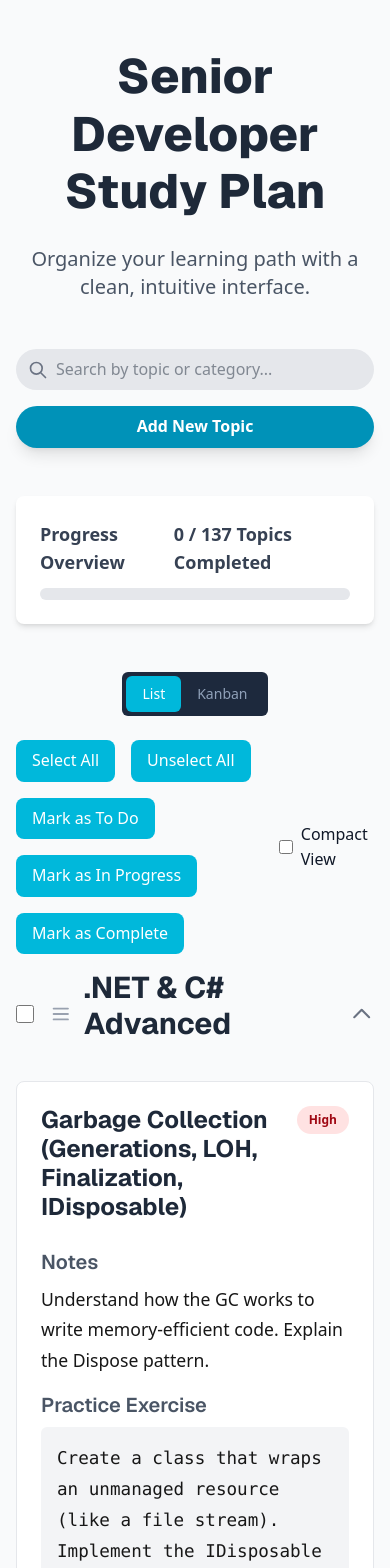
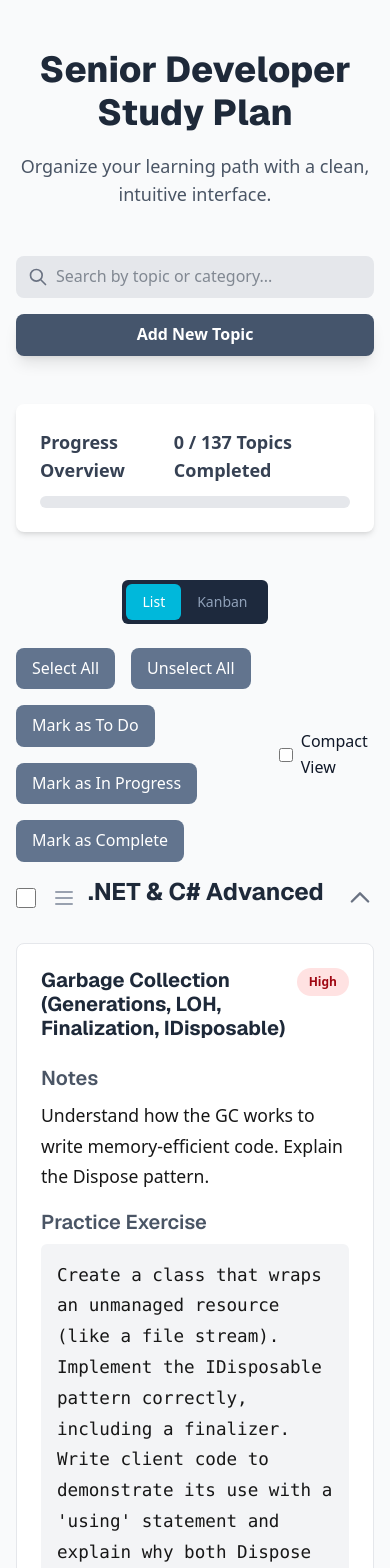
Before and after one commit to nhonvo/senior-developer-study-plan, a Next.js app: page / in a window 390 px wide. Shown: the top 1568 px of the page. Built offline with nearby package versions, Linux system fonts and the light colour scheme.

Commit message:
enhance the ui

```diff
--- a/src/app/page.tsx
+++ b/src/app/page.tsx
@@ -294,23 +294,23 @@ export default function App() {
         checkbox.indeterminate = selectedInCategory.length > 0 && selectedInCategory.length < categoryTopics.length;
       }
     });
-  }, [selectedTopics, categories, topics]);
+  }, [selectedTopics, categories, topics, getTopicsForCategory]);
 
   // --- Render ---
   return (
     <div className="bg-gray-50 text-gray-900 dark:bg-gray-900 dark:text-gray-50 min-h-screen font-sans p-4 sm:p-6 lg:p-8">
       <div className="max-w-7xl mx-auto">
         <header className="text-center mb-12 pt-8">
-          <h1 className="text-5xl sm:text-6xl font-extrabold text-gray-800 dark:text-gray-100 leading-tight mb-4">Senior Developer Study Plan</h1>
-          <p className="text-xl text-gray-600 dark:text-gray-400 max-w-2xl mx-auto">Organize your learning path with a clean, intuitive interface.</p>
+          <h1 className="text-4xl sm:text-5xl font-extrabold text-gray-800 dark:text-gray-100 leading-tight mb-4">Senior Developer Study Plan</h1>
+          <p className="text-lg text-gray-600 dark:text-gray-400 max-w-2xl mx-auto">Organize your learning path with a clean, intuitive interface.</p>
         </header>
 
         <div className="mb-12 flex flex-col sm:flex-row items-center justify-center gap-4">
           <div className="relative w-full sm:w-1/2 max-w-md">
-            <input type="text" placeholder="Search by topic or category..." value={searchTerm} onChange={(e: React.ChangeEvent<HTMLInputElement>) => setSearchTerm(e.target.value)} className="w-full pl-10 pr-4 py-2 bg-gray-200 dark:bg-gray-700 text-gray-800 dark:text-gray-200 rounded-full focus:outline-none focus:ring-2 focus:ring-cyan-500 dark:focus:ring-cyan-400 transition-colors" />
+            <input type="text" placeholder="Search by topic or category..." value={searchTerm} onChange={(e: React.ChangeEvent<HTMLInputElement>) => setSearchTerm(e.target.value)} className="w-full pl-10 pr-4 py-2 bg-gray-200 dark:bg-gray-700 text-gray-800 dark:text-gray-200 rounded-lg focus:outline-none focus:ring-2 focus:ring-slate-500 dark:focus:ring-slate-400 transition-colors" />
             <svg className="w-5 h-5 text-gray-500 dark:text-gray-400 absolute left-3 top-1/2 -translate-y-1/2" xmlns="http://www.w3.org/2000/svg" fill="none" viewBox="0 0 24 24" stroke="currentColor"><path strokeLinecap="round" strokeLinejoin="round" strokeWidth="2" d="M21 21l-6-6m2-5a7 7 0 11-14 0 7 7 0 0114 0z" /></svg>
           </div>
-          <button onClick={handleAddTopic} className="w-full sm:w-auto bg-cyan-600 hover:bg-cyan-700 text-white font-semibold py-2 px-6 rounded-full transition-colors transform hover:scale-105 shadow-lg">
+          <button onClick={handleAddTopic} className="w-full sm:w-auto bg-slate-600 hover:bg-slate-700 text-white font-semibold py-2 px-6 rounded-lg transition-colors transform hover:scale-105 shadow-lg">
             Add New Topic
           </button>
         </div>
@@ -321,7 +321,7 @@ export default function App() {
             <span className="text-lg font-semibold text-gray-700 dark:text-gray-300">{completedCount} / {totalCount} Topics Completed</span>
           </div>
           <div className="w-full bg-gray-200 rounded-full h-3 dark:bg-gray-700">
-            <div className="bg-cyan-500 h-3 rounded-full transition-all duration-500" style={{ width: `${progressPercentage}%` }}></div>
+            <div className="bg-slate-500 h-3 rounded-full transition-all duration-500" style={{ width: `${progressPercentage}%` }}></div>
           </div>
         </div>
 
@@ -331,14 +331,14 @@ export default function App() {
           <div>
             <div className="flex items-center justify-between mb-4">
               <div className="flex items-center gap-4 flex-wrap">
-                <button onClick={handleSelectAll} className="bg-cyan-500 hover:bg-cyan-600 text-white px-4 py-2 rounded-lg">Select All</button>
-                <button onClick={handleUnselectAll} className="bg-cyan-500 hover:bg-cyan-600 text-white px-4 py-2 rounded-lg">Unselect All</button>
-                <button onClick={() => handleUpdateStatusForSelected('To Do')} className="bg-cyan-500 hover:bg-cyan-600 text-white px-4 py-2 rounded-lg">Mark as To Do</button>
-                <button onClick={() => handleUpdateStatusForSelected('In Progress')} className="bg-cyan-500 hover:bg-cyan-600 text-white px-4 py-2 rounded-lg">Mark as In Progress</button>
-                <button onClick={() => handleUpdateStatusForSelected('Done')} className="bg-cyan-500 hover:bg-cyan-600 text-white px-4 py-2 rounded-lg">Mark as Complete</button>
+                <button onClick={handleSelectAll} className="bg-slate-500 hover:bg-slate-600 text-white px-4 py-2 rounded-lg">Select All</button>
+                <button onClick={handleUnselectAll} className="bg-slate-500 hover:bg-slate-600 text-white px-4 py-2 rounded-lg">Unselect All</button>
+                <button onClick={() => handleUpdateStatusForSelected('To Do')} className="bg-slate-500 hover:bg-slate-600 text-white px-4 py-2 rounded-lg">Mark as To Do</button>
+                <button onClick={() => handleUpdateStatusForSelected('In Progress')} className="bg-slate-500 hover:bg-slate-600 text-white px-4 py-2 rounded-lg">Mark as In Progress</button>
+                <button onClick={() => handleUpdateStatusForSelected('Done')} className="bg-slate-500 hover:bg-slate-600 text-white px-4 py-2 rounded-lg">Mark as Complete</button>
               </div>
               <div className="flex items-center">
-                <input type="checkbox" id="compactView" checked={isCompact} onChange={() => setIsCompact(!isCompact)} className="h-5 w-5 rounded border-gray-300 text-cyan-600 focus:ring-cyan-500 dark:bg-gray-700 dark:border-gray-600 dark:text-cyan-400 dark:focus:ring-cyan-400 cursor-pointer" />
+                <input type="checkbox" id="compactView" checked={isCompact} onChange={() => setIsCompact(!isCompact)} className="h-5 w-5 rounded border-gray-300 text-slate-600 focus:ring-slate-500 dark:bg-gray-700 dark:border-gray-600 dark:text-slate-400 dark:focus:ring-slate-400 cursor-pointer" />
                 <label htmlFor="compactView" className="ml-2">Compact View</label>
               </div>
             </div>
@@ -354,8 +354,8 @@ export default function App() {
                   <div className={`flex items-center justify-between mb-6 cursor-pointer group ${draggedItem && draggedItem.type === 'CATEGORY' && draggedItem.item === category ? 'opacity-50' : ''} `}>
                     <div className="flex items-center">
                       <input
-                        title='a'
-                        placeholder=''
+                        title=''
+                        placeholder='a'
                         type="checkbox"
                         ref={el => {
                           if (el) {
@@ -367,11 +367,11 @@ export default function App() {
                         checked={allInCategorySelected}
                         onChange={(e) => handleSelectCategory(category, e.target.checked)}
                         onClick={(e) => e.stopPropagation()}
-                        className="h-5 w-5 rounded border-gray-300 text-cyan-600 focus:ring-cyan-500 dark:bg-gray-700 dark:border-gray-600 dark:text-cyan-400 dark:focus:ring-cyan-400 cursor-pointer mr-4"
+                        className="h-5 w-5 rounded border-gray-300 text-slate-600 focus:ring-slate-500 dark:bg-gray-700 dark:border-gray-600 dark:text-slate-400 dark:focus:ring-slate-400 cursor-pointer mr-4"
                       />
                       <div draggable onDragStart={(e) => handleDragStart(e, category, 'CATEGORY', index)} onClick={() => handleToggleCategoryCollapse(category)} className="flex items-center cursor-grab">
                         <svg className="w-6 h-6 text-gray-400 group-hover:text-gray-600 dark:group-hover:text-gray-300 mr-3 transition-colors" xmlns="http://www.w3.org/2000/svg" fill="none" viewBox="0 0 24 24" stroke="currentColor"><path strokeLinecap="round" strokeLinejoin="round" strokeWidth={2} d="M4 6h16M4 12h16M4 18h16" /></svg>
-                        <h3 className="text-3xl font-bold text-gray-800 dark:text-gray-100 group-hover:text-cyan-600 dark:group-hover:text-cyan-400 transition-colors">{category}</h3>
+                        <h3 className="text-2xl font-bold text-gray-800 dark:text-gray-100 group-hover:text-slate-600 dark:group-hover:text-slate-400 transition-colors">{category}</h3>
                       </div>
                     </div>
                     <svg onClick={() => handleToggleCategoryCollapse(category)} className={`w-7 h-7 text-gray-500 transform transition-transform ${!isCollapsed ? 'rotate-180' : ''} `} xmlns="http://www.w3.org/2000/svg" fill="none" viewBox="0 0 24 24" stroke="currentColor"><path strokeLinecap="round" strokeLinejoin="round" strokeWidth={2} d="M19 9l-7 7-7-7" /></svg>
@@ -389,9 +389,9 @@ export default function App() {
                           className={`relative p-6 rounded-lg transition-all duration-300 border border-gray-200 dark:border-gray-700 ${draggedItem
                             && draggedItem.type === 'TOPIC'
                             && typeof draggedItem.item !== 'string'
-                            && draggedItem.item.id === topic.id ? 'opacity-50' : ''} ${selectedTopics.includes(topic.id) ? 'ring-2 ring-cyan-400' : ''} ${topic.completed ? 'bg-green-50 dark:bg-green-950 border-green-300 dark:border-green-700' : 'bg-white dark:bg-gray-800'} ${isCompact ? 'p-3' : 'p-6'}`}>
+                            && draggedItem.item.id === topic.id ? 'opacity-50' : ''} ${selectedTopics.includes(topic.id) ? 'ring-2 ring-slate-400' : ''} ${topic.completed ? 'bg-green-50 dark:bg-green-950 border-green-300 dark:border-green-700' : 'bg-white dark:bg-gray-800'} ${isCompact ? 'p-3' : 'p-6'}`}>
                           <header className="flex justify-between items-start mb-4">
-                            <h2 className={`text-2xl font-bold text-gray-800 dark:text-gray-100 ${topic.completed ? 'line-through text-gray-500 dark:text-gray-400' : ''} ${isCompact ? 'text-lg' : 'text-2xl'}`}>{topic.Topic}</h2>
+                            <h2 className={`text-xl font-bold text-gray-800 dark:text-gray-100 ${topic.completed ? 'line-through text-gray-500 dark:text-gray-400' : ''} ${isCompact ? 'text-lg' : 'text-xl'}`}>{topic.Topic}</h2>
                             {!isCompact && <span className={`px-3 py-1 inline-flex text-xs leading-5 font-semibold rounded-full ${topic.Priority === 'High' ? 'bg-red-100 text-red-800 dark:bg-red-900 dark:text-red-200' : topic.Priority === 'Medium' ? 'bg-yellow-100 text-yellow-800 dark:bg-yellow-900 dark:text-yellow-200' : 'bg-green-100 text-green-800 dark:bg-green-900 dark:text-green-200'} `}>{topic.Priority}</span>}
                           </header>
                           <div className="prose dark:prose-invert max-w-none text-gray-700 dark:text-gray-300 space-y-4">
@@ -413,22 +413,22 @@ export default function App() {
                           </div>
                           <footer className="mt-6 pt-4 border-t border-gray-200 dark:border-gray-700 flex flex-col sm:flex-row justify-between items-center gap-4">
                             <div className="flex items-center">
-                              <input type="checkbox" checked={selectedTopics.includes(topic.id)} onChange={() => handleSelectTopic(topic.id)} className="h-5 w-5 rounded border-gray-300 text-cyan-600 focus:ring-cyan-500 dark:bg-gray-700 dark:border-gray-600 dark:text-cyan-400 dark:focus:ring-cyan-400 cursor-pointer" id={`select-${topic.id}`} />
+                              <input type="checkbox" checked={selectedTopics.includes(topic.id)} onChange={() => handleSelectTopic(topic.id)} className="h-5 w-5 rounded border-gray-300 text-slate-600 focus:ring-slate-500 dark:bg-gray-700 dark:border-gray-600 dark:text-slate-400 dark:focus:ring-slate-400 cursor-pointer" id={`select-${topic.id}`} />
                               <label htmlFor={`select-${topic.id}`} className="ml-2 text-base text-gray-700 dark:text-gray-300 cursor-pointer">Select</label>
                             </div>
                             {!isCompact &&
                               <div className="flex flex-wrap justify-center sm:justify-end gap-3">
                                 {topic.link && (
-                                  <a href={topic.link} target="_blank" rel="noopener noreferrer" className="inline-flex items-center px-4 py-2 border border-transparent text-sm font-medium rounded-md shadow-sm text-white bg-cyan-600 hover:bg-cyan-700 focus:outline-none focus:ring-2 focus:ring-offset-2 focus:ring-cyan-500 dark:focus:ring-offset-gray-900 transition-colors">
+                                  <a href={topic.link} target="_blank" rel="noopener noreferrer" className="inline-flex items-center px-4 py-2 border border-transparent text-sm font-medium rounded-md shadow-sm text-white bg-slate-600 hover:bg-slate-700 focus:outline-none focus:ring-2 focus:ring-offset-2 focus:ring-slate-500 dark:focus:ring-offset-gray-900 transition-colors">
                                     <svg className="-ml-1 mr-2 h-5 w-5" xmlns="http://www.w3.org/2000/svg" viewBox="0 0 20 20" fill="currentColor"><path d="M12.293 5.293a1 1 0 011.414 0l4 4a1 1 0 010 1.414l-4 4a1 1 0 01-1.414-1.414L14.586 11H3a1 1 0 110-2h11.586l-2.293-2.293a1 1 0 010-1.414z" clipRule="evenodd" /></svg>
                                     Go to Link
                                   </a>
                                 )}
-                                <button onClick={(e) => { e.stopPropagation(); navigator.clipboard.writeText(`Topic: ${topic.Topic}\n\nNotes: ${topic.Notes}\n\nPractice Exercise: ${topic.PracticeExercise}\n\nKnowledge Covered: ${topic.KnowledgeCovered}`); }} className="inline-flex items-center px-4 py-2 border border-gray-300 dark:border-gray-600 shadow-sm text-sm font-medium rounded-md text-gray-700 bg-white hover:bg-gray-50 focus:outline-none focus:ring-2 focus:ring-offset-2 focus:ring-cyan-500 dark:bg-gray-700 dark:text-gray-200 dark:hover:bg-gray-600 dark:focus:ring-offset-gray-900 transition-colors">
+                                <button onClick={(e) => { e.stopPropagation(); navigator.clipboard.writeText(`Topic: ${topic.Topic}\n\nNotes: ${topic.Notes}\n\nPractice Exercise: ${topic.PracticeExercise}\n\nKnowledge Covered: ${topic.KnowledgeCovered}`); }} className="inline-flex items-center px-4 py-2 border border-gray-300 dark:border-gray-600 shadow-sm text-sm font-medium rounded-md text-gray-700 bg-white hover:bg-gray-50 focus:outline-none focus:ring-2 focus:ring-offset-2 focus:ring-slate-500 dark:bg-gray-700 dark:text-gray-200 dark:hover:bg-gray-600 dark:focus:ring-offset-gray-900 transition-colors">
                                   <svg className="-ml-1 mr-2 h-5 w-5" xmlns="http://www.w3.org/2000/svg" viewBox="0 0 20 20" fill="currentColor"><path d="M8 3a1 1 0 011-1h2a1 1 0 110 2H9a1 1 0 01-1-1z" /><path d="M6 3a2 2 0 00-2 2v11a2 2 0 002 2h8a2 2 0 002-2V5a2 2 0 00-2-2 3 3 0 01-3 3H9a3 3 0 01-3-3z" /></svg>
                                   Copy Info
                                 </button>
-                                <button onClick={(e) => { e.stopPropagation(); handleEditTopic(topic) }} className="inline-flex items-center px-4 py-2 border border-gray-300 dark:border-gray-600 shadow-sm text-sm font-medium rounded-md text-gray-700 bg-white hover:bg-gray-50 focus:outline-none focus:ring-2 focus:ring-offset-2 focus:ring-cyan-500 dark:bg-gray-700 dark:text-gray-200 dark:hover:bg-gray-600 dark:focus:ring-offset-gray-900 transition-colors">
+                                <button onClick={(e) => { e.stopPropagation(); handleEditTopic(topic) }} className="inline-flex items-center px-4 py-2 border border-gray-300 dark:border-gray-600 shadow-sm text-sm font-medium rounded-md text-gray-700 bg-white hover:bg-gray-50 focus:outline-none focus:ring-2 focus:ring-offset-2 focus:ring-slate-500 dark:bg-gray-700 dark:text-gray-200 dark:hover:bg-gray-600 dark:focus:ring-offset-gray-900 transition-colors">
                                   <svg className="-ml-1 mr-2 h-5 w-5" xmlns="http://www.w3.org/2000/svg" viewBox="0 0 20 20" fill="currentColor"><path d="M13.586 3.586a2 2 0 112.828 2.828l-7.793 7.793A2 2 0 017.07 14.929L3.586 11.414A2 2 0 013.586 8.586l7.793-7.793zM15 6l2-2 1 1-2 2-1-1z" /></svg>
                                   Edit
                                 </button>
@@ -457,17 +457,17 @@ export default function App() {
           <div className="bg-white dark:bg-gray-800 rounded-lg shadow-2xl p-6 w-full max-w-2xl transform transition-all max-h-[90vh] overflow-y-auto" role="dialog" aria-modal="true" aria-labelledby="modal-title">
             <h2 id="modal-title" className="text-2xl font-bold mb-4 text-gray-800 dark:text-gray-100">{currentTopic.id ? 'Edit Topic' : 'Add New Topic'}</h2>
             <div className="space-y-4">
-              <div><label className="text-sm font-medium text-gray-700 dark:text-gray-300 block mb-1">Category</label><input type="text" placeholder="e.g., ASP.NET Core" value={currentTopic.Category} onChange={(e: React.ChangeEvent<HTMLInputElement>) => setCurrentTopic({ ...currentTopic, Category: e.target.value })} className="w-full bg-gray-100 dark:bg-gray-700 p-2 rounded-md focus:outline-none focus:ring-2 focus:ring-cyan-500 dark:focus:ring-cyan-400 text-gray-900 dark:text-gray-100" /></div>
-              <div><label className="text-sm font-medium text-gray-700 dark:text-gray-300 block mb-1">Topic</label><input type="text" placeholder="e.g., Middleware Pipeline" value={currentTopic.Topic} onChange={(e: React.ChangeEvent<HTMLInputElement>) => setCurrentTopic({ ...currentTopic, Topic: e.target.value })} className="w-full bg-gray-100 dark:bg-gray-700 p-2 rounded-md focus:outline-none focus:ring-2 focus:ring-cyan-500 dark:focus:ring-cyan-400 text-gray-900 dark:text-gray-100" /></div>
-              <div><label className="text-sm font-medium text-gray-700 dark:text-gray-300 block mb-1">Priority</label><select title='High, Medium, Low' value={currentTopic.Priority} onChange={(e: React.ChangeEvent<HTMLSelectElement>) => setCurrentTopic({ ...currentTopic, Priority: e.target.value as 'High' | 'Medium' | 'Low' })} className="w-full bg-gray-100 dark:bg-gray-700 p-2 rounded-md focus:outline-none focus:ring-2 focus:ring-cyan-500 dark:focus:ring-cyan-400 text-gray-900 dark:text-gray-100" ><option>Low</option><option>Medium</option><option>High</option></select></div>
-              <div><label className="text-sm font-medium text-gray-700 dark:text-gray-300 block mb-1">Status</label><select title='To Do, In Progress, Done' value={currentTopic.status} onChange={(e: React.ChangeEvent<HTMLSelectElement>) => setCurrentTopic({ ...currentTopic, status: e.target.value as 'To Do' | 'In Progress' | 'Done' })} className="w-full bg-gray-100 dark:bg-gray-700 p-2 rounded-md focus:outline-none focus:ring-2 focus:ring-cyan-500 dark:focus:ring-cyan-400 text-gray-900 dark:text-gray-100" ><option>To Do</option><option>In Progress</option><option>Done</option></select></div>
-              <div><label className="text-sm font-medium text-gray-700 dark:text-gray-300 block mb-1">Notes</label><textarea placeholder="Key concepts, definitions, etc." value={currentTopic.Notes} onChange={(e: React.ChangeEvent<HTMLTextAreaElement>) => setCurrentTopic({ ...currentTopic, Notes: e.target.value })} rows={4} className="w-full bg-gray-100 dark:bg-gray-700 p-2 rounded-md focus:outline-none focus:ring-2 focus:ring-cyan-500 dark:focus:ring-cyan-400 text-gray-900 dark:text-gray-100" ></textarea></div>
-              <div><label className="text-sm font-medium text-gray-700 dark:text-gray-300 block mb-1">Practice Exercise</label><textarea placeholder="Coding challenge or task..." value={currentTopic.PracticeExercise} onChange={(e: React.ChangeEvent<HTMLTextAreaElement>) => setCurrentTopic({ ...currentTopic, PracticeExercise: e.target.value })} rows={4} className="w-full bg-gray-100 dark:bg-gray-700 p-2 rounded-md focus:outline-none focus:ring-2 focus:ring-cyan-500 dark:focus:ring-cyan-400 text-gray-900 dark:text-gray-100"></textarea></div>
-              <div><label className="text-sm font-medium text-gray-700 dark:text-gray-300 block mb-1">Knowledge Covered</label><textarea placeholder="What have you learned? Key takeaways..." value={currentTopic.KnowledgeCovered} onChange={(e: React.ChangeEvent<HTMLTextAreaElement>) => setCurrentTopic({ ...currentTopic, KnowledgeCovered: e.target.value })} rows={5} className="w-full bg-gray-100 dark:bg-gray-700 p-2 rounded-md focus:outline-none focus:ring-2 focus:ring-cyan-500 dark:focus:ring-cyan-400 text-gray-900 dark:text-gray-100" ></textarea></div>
+              <div><label className="text-sm font-medium text-gray-700 dark:text-gray-300 block mb-1">Category</label><input type="text" placeholder="e.g., ASP.NET Core" value={currentTopic.Category} onChange={(e: React.ChangeEvent<HTMLInputElement>) => setCurrentTopic({ ...currentTopic, Category: e.target.value })} className="w-full bg-gray-100 dark:bg-gray-700 p-2 rounded-md focus:outline-none focus:ring-2 focus:ring-slate-500 dark:focus:ring-slate-400 text-gray-900 dark:text-gray-100" /></div>
+              <div><label className="text-sm font-medium text-gray-700 dark:text-gray-300 block mb-1">Topic</label><input type="text" placeholder="e.g., Middleware Pipeline" value={currentTopic.Topic} onChange={(e: React.ChangeEvent<HTMLInputElement>) => setCurrentTopic({ ...currentTopic, Topic: e.target.value })} className="w-full bg-gray-100 dark:bg-gray-700 p-2 rounded-md focus:outline-none focus:ring-2 focus:ring-slate-500 dark:focus:ring-slate-400 text-gray-900 dark:text-gray-100" /></div>
+              <div><label className="text-sm font-medium text-gray-700 dark:text-gray-300 block mb-1">Priority</label><select title='High, Medium, Low' value={currentTopic.Priority} onChange={(e: React.ChangeEvent<HTMLSelectElement>) => setCurrentTopic({ ...currentTopic, Priority: e.target.value as 'High' | 'Medium' | 'Low' })} className="w-full bg-gray-100 dark:bg-gray-700 p-2 rounded-md focus:outline-none focus:ring-2 focus:ring-slate-500 dark:focus:ring-slate-400 text-gray-900 dark:text-gray-100" ><option>Low</option><option>Medium</option><option>High</option></select></div>
+              <div><label className="text-sm font-medium text-gray-700 dark:text-gray-300 block mb-1">Status</label><select title='To Do, In Progress, Done' value={currentTopic.status} onChange={(e: React.ChangeEvent<HTMLSelectElement>) => setCurrentTopic({ ...currentTopic, status: e.target.value as 'To Do' | 'In Progress' | 'Done' })} className="w-full bg-gray-100 dark:bg-gray-700 p-2 rounded-md focus:outline-none focus:ring-2 focus:ring-slate-500 dark:focus:ring-slate-400 text-gray-900 dark:text-gray-100" ><option>To Do</option><option>In Progress</option><option>Done</option></select></div>
+              <div><label className="text-sm font-medium text-gray-700 dark:text-gray-300 block mb-1">Notes</label><textarea placeholder="Key concepts, definitions, etc." value={currentTopic.Notes} onChange={(e: React.ChangeEvent<HTMLTextAreaElement>) => setCurrentTopic({ ...currentTopic, Notes: e.target.value })} rows={4} className="w-full bg-gray-100 dark:bg-gray-700 p-2 rounded-md focus:outline-none focus:ring-2 focus:ring-slate-500 dark:focus:ring-slate-400 text-gray-900 dark:text-gray-100" ></textarea></div>
+              <div><label className="text-sm font-medium text-gray-700 dark:text-gray-300 block mb-1">Practice Exercise</label><textarea placeholder="Coding challenge or task..." value={currentTopic.PracticeExercise} onChange={(e: React.ChangeEvent<HTMLTextAreaElement>) => setCurrentTopic({ ...currentTopic, PracticeExercise: e.target.value })} rows={4} className="w-full bg-gray-100 dark:bg-gray-700 p-2 rounded-md focus:outline-none focus:ring-2 focus:ring-slate-500 dark:focus:ring-slate-400 text-gray-900 dark:text-gray-100"></textarea></div>
+              <div><label className="text-sm font-medium text-gray-700 dark:text-gray-300 block mb-1">Knowledge Covered</label><textarea placeholder="What have you learned? Key takeaways..." value={currentTopic.KnowledgeCovered} onChange={(e: React.ChangeEvent<HTMLTextAreaElement>) => setCurrentTopic({ ...currentTopic, KnowledgeCovered: e.target.value })} rows={5} className="w-full bg-gray-100 dark:bg-gray-700 p-2 rounded-md focus:outline-none focus:ring-2 focus:ring-slate-500 dark:focus:ring-slate-400 text-gray-900 dark:text-gray-100" ></textarea></div>
             </div>
             <div className="mt-6 flex justify-end space-x-4">
               <button onClick={closeModal} className="bg-gray-300 hover:bg-gray-400 text-gray-800 font-semibold py-2 px-4 rounded-md transition-colors dark:bg-gray-700 dark:hover:bg-gray-600 dark:text-gray-200">Cancel</button>
-              <button onClick={handleSaveTopic} className="bg-cyan-600 hover:bg-cyan-700 text-white font-semibold py-2 px-4 rounded-md transition-colors">Save</button>
+              <button onClick={handleSaveTopic} className="bg-slate-600 hover:bg-slate-700 text-white font-semibold py-2 px-4 rounded-md transition-colors">Save</button>
             </div>
           </div>
         </div>
```
